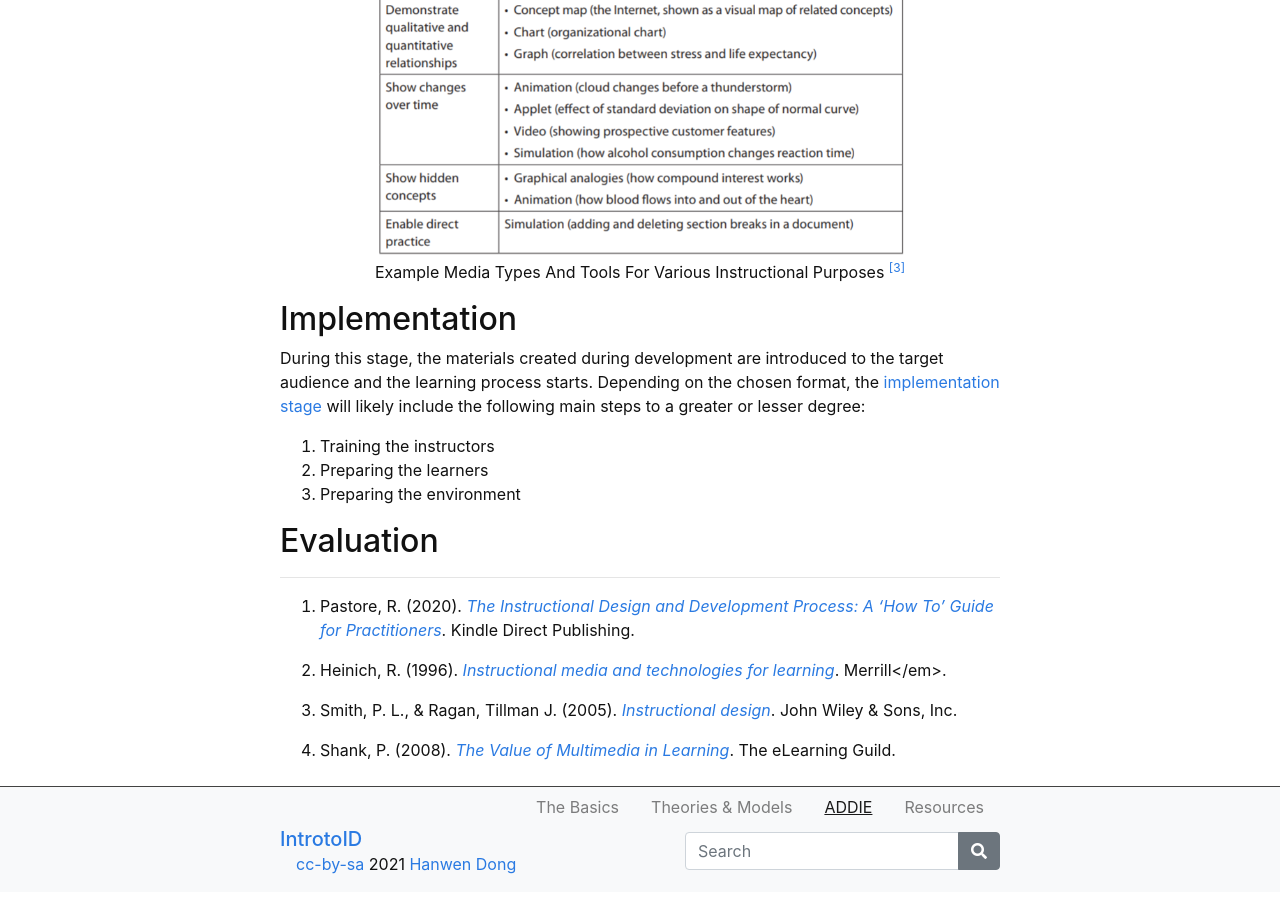
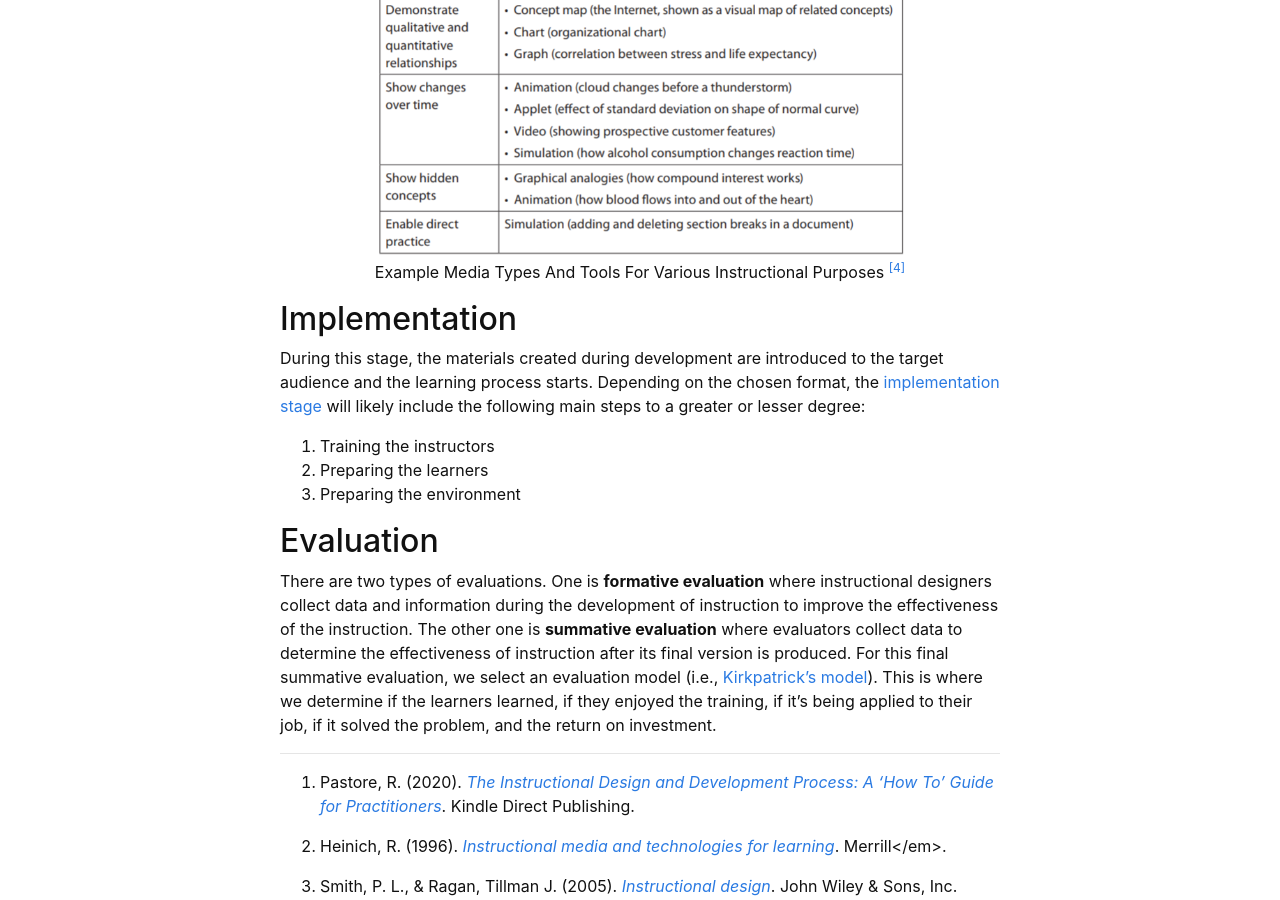
Before and after one commit to hanwendong1/IntrotoID, a Jekyll site: the page built from content/3-ADDIE.md, in a window 1280 px wide and 900 px high, scrolled down 3245 px. Built offline with Jekyll 4.4.1, drawn with Linux system fonts in a browser that asks for light colours; some of the changed text lies outside the part shown.

Commit message:
Update 3-ADDIE.md

```diff
--- a/content/3-ADDIE.md
+++ b/content/3-ADDIE.md
@@ -17,9 +17,9 @@ img {
 <body>
 <center>
  <figure>
- <img src="https://raw.githubusercontent.com/hanwendong1/IntrotoID/master/images/performance_analysis.jpg" alt="Instructional design process" />
+ <img src="https://raw.githubusercontent.com/hanwendong1/IntrotoID/master/images/performance_analysis.jpg" alt="Instructional Design Process" />
  <figcaption>
-Instructional design process
+Instructional Design Process
  <sup class="footnote-ref"><a href="#fn1" id="fnref1">
  [1]</a>
 </sup>
@@ -158,8 +158,8 @@ img {
  <img src="https://raw.githubusercontent.com/hanwendong1/IntrotoID/master/images/media_types.PNG" alt="Example Media Types And Tools For Various Instructional Purposes" />
  <figcaption>
 Example Media Types And Tools For Various Instructional Purposes
- <sup class="footnote-ref"><a href="#fn3" id="fnref3">
- [3]</a>
+ <sup class="footnote-ref"><a href="#fn4" id="fnref4">
+ [4]</a>
 </sup>
  </figcaption>
 </figure>
@@ -176,6 +176,9 @@ During this stage, the materials created during development are introduced to th
 3. Preparing the environment
 
 ## Evaluation
+
+There are two types of evaluations. One is **formative evaluation** where instructional designers collect data and information during the development of instruction to improve the effectiveness of the instruction. The other one is **summative evaluation** where evaluators collect data to determine the effectiveness of instruction after its final version is produced. For this final summative evaluation, we select an evaluation model (i.e., <a href="https://educationaltechnology.net/kirkpatrick-model-four-levels-learning-evaluation/" target="_blank">Kirkpatrick’s model</a>). This is where we determine if the learners learned, if they enjoyed the training, if it’s being applied to their job, if it solved the problem, and the return on investment.
+
 <hr class="footnotes-sep">
 <ol class="footnotes-list">
 <li id="fn1"  class="footnote-item"><p>Pastore, R. (2020). <a href="https://www.raypastore.com/ISDBook-Final.pdf" target="_blank"><em>The Instructional Design and Development Process: A ‘How To’ Guide for Practitioners</em></a>. Kindle Direct Publishing.</p>
```
